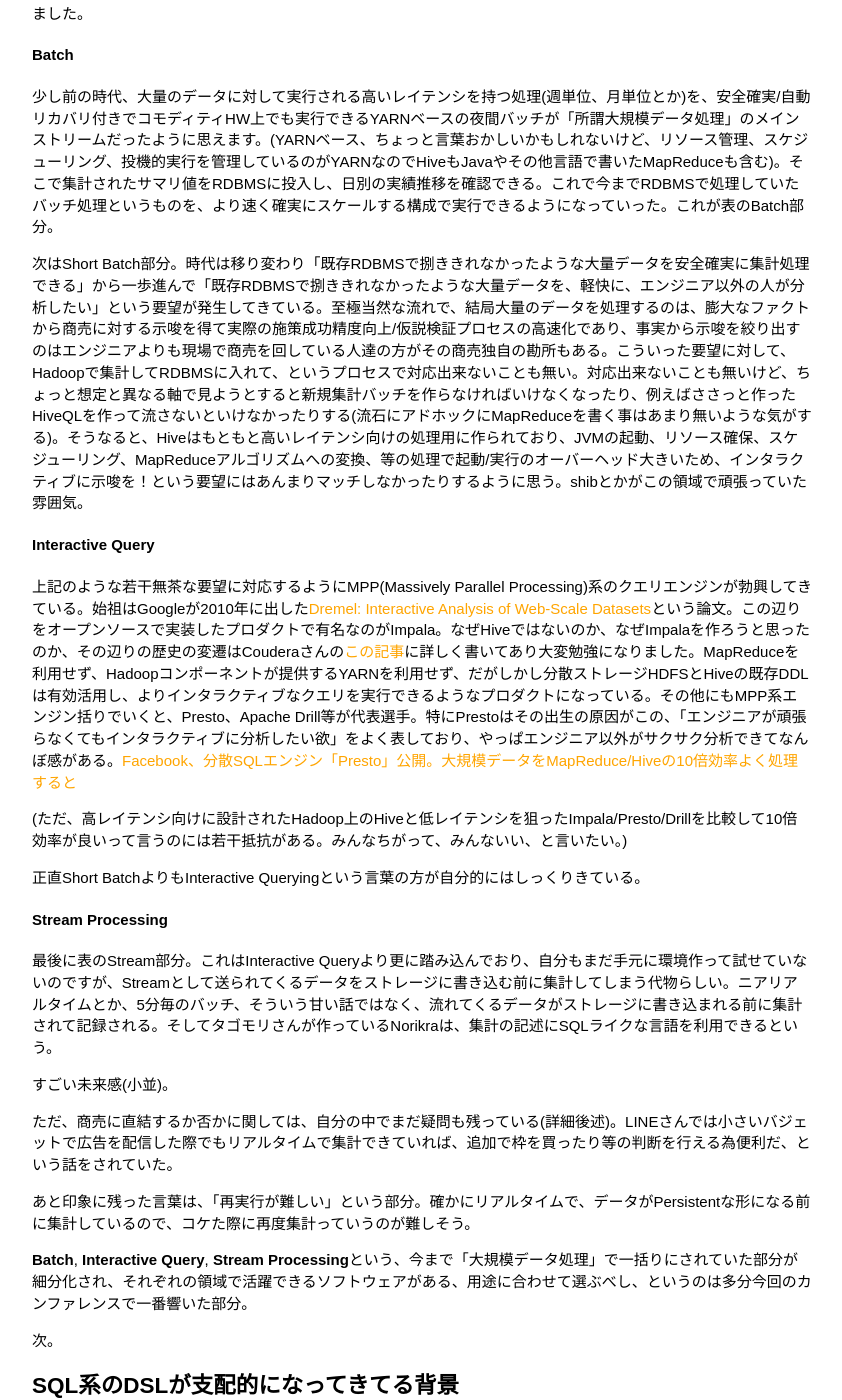
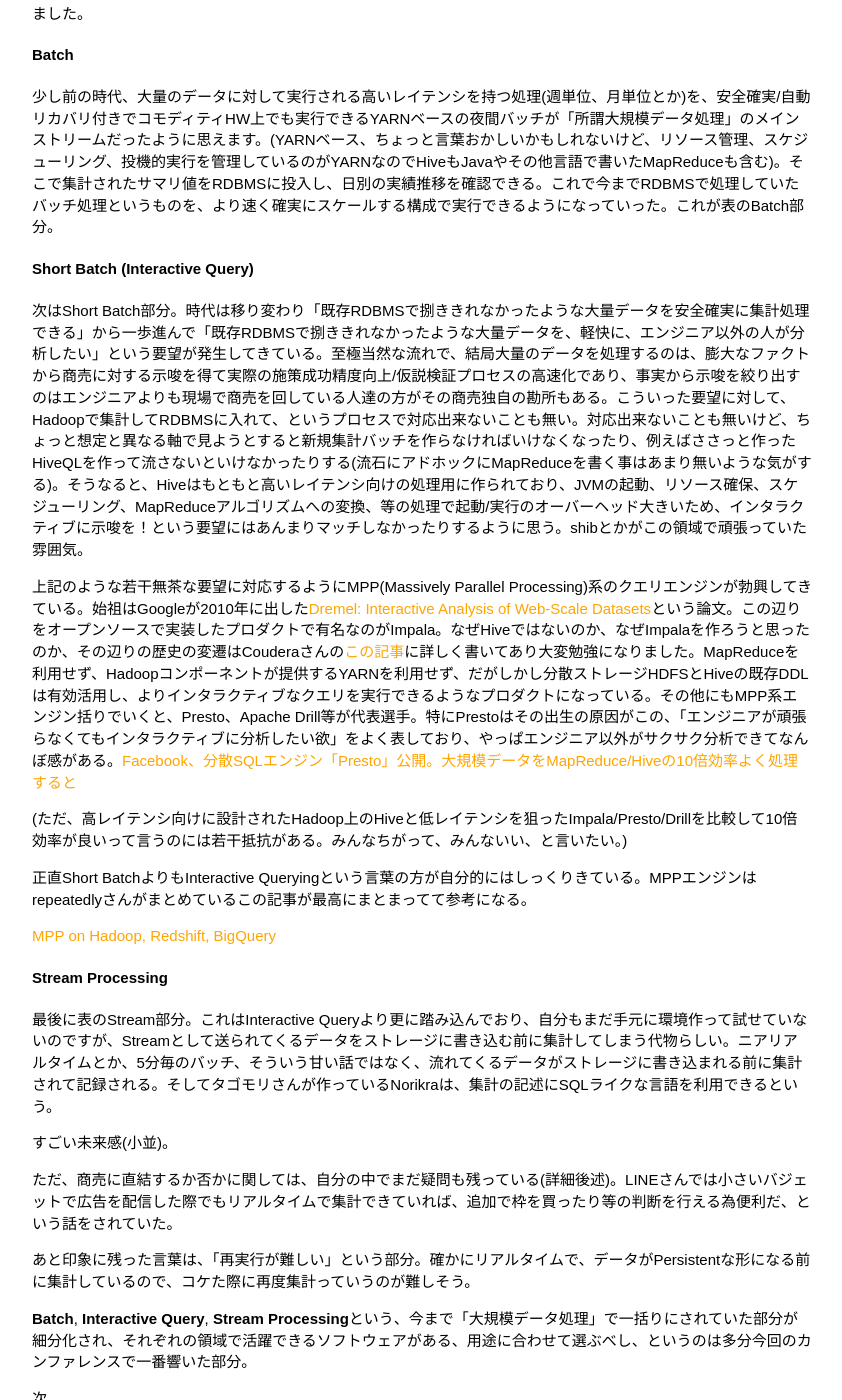
Before and after one commit to achiku/achiku.github.io, a Jekyll site: the page built from _posts/2014-08-11-hcj.md, in a window 1280 px wide and 1400 px high, scrolled down 1359 px. Shown: the whole window, without its empty margins (218-1060 px from the left). Built offline with Jekyll 4.4.1, drawn with Linux system fonts in a browser that asks for light colours; comment, search, counter and statistics services are not loaded; some of the changed text lies outside the part shown.

Commit message:
再度編集

```diff
--- a/_posts/2014-08-11-hcj.md
+++ b/_posts/2014-08-11-hcj.md
@@ -41,16 +41,20 @@
 
 少し前の時代、大量のデータに対して実行される高いレイテンシを持つ処理(週単位、月単位とか)を、安全確実/自動リカバリ付きでコモディティHW上でも実行できるYARNベースの夜間バッチが「所謂大規模データ処理」のメインストリームだったように思えます。(YARNベース、ちょっと言葉おかしいかもしれないけど、リソース管理、スケジューリング、投機的実行を管理しているのがYARNなのでHiveもJavaやその他言語で書いたMapReduceも含む)。そこで集計されたサマリ値をRDBMSに投入し、日別の実績推移を確認できる。これで今までRDBMSで処理していたバッチ処理というものを、より速く確実にスケールする構成で実行できるようになっていった。これが表のBatch部分。
 
+
+####Short Batch (Interactive Query)
+
 次はShort Batch部分。時代は移り変わり「既存RDBMSで捌ききれなかったような大量データを安全確実に集計処理できる」から一歩進んで「既存RDBMSで捌ききれなかったような大量データを、軽快に、エンジニア以外の人が分析したい」という要望が発生してきている。至極当然な流れで、結局大量のデータを処理するのは、膨大なファクトから商売に対する示唆を得て実際の施策成功精度向上/仮説検証プロセスの高速化であり、事実から示唆を絞り出すのはエンジニアよりも現場で商売を回している人達の方がその商売独自の勘所もある。こういった要望に対して、Hadoopで集計してRDBMSに入れて、というプロセスで対応出来ないことも無い。対応出来ないことも無いけど、ちょっと想定と異なる軸で見ようとすると新規集計バッチを作らなければいけなくなったり、例えばささっと作ったHiveQLを作って流さないといけなかったりする(流石にアドホックにMapReduceを書く事はあまり無いような気がする)。そうなると、Hiveはもともと高いレイテンシ向けの処理用に作られており、JVMの起動、リソース確保、スケジューリング、MapReduceアルゴリズムへの変換、等の処理で起動/実行のオーバーヘッド大きいため、インタラクティブに示唆を！という要望にはあんまりマッチしなかったりするように思う。shibとかがこの領域で頑張っていた雰囲気。
 
-
-####Interactive Query
 
 上記のような若干無茶な要望に対応するようにMPP(Massively Parallel Processing)系のクエリエンジンが勃興してきている。始祖はGoogleが2010年に出した[Dremel: Interactive Analysis of Web-Scale Datasets](http://research.google.com/pubs/pub36632.html)という論文。この辺りをオープンソースで実装したプロダクトで有名なのがImpala。なぜHiveではないのか、なぜImpalaを作ろうと思ったのか、その辺りの歴史の変遷はCouderaさんの[この記事](http://www.cloudera.co.jp/blog/20140107-impala-v-hive.html)に詳しく書いてあり大変勉強になりました。MapReduceを利用せず、Hadoopコンポーネントが提供するYARNを利用せず、だがしかし分散ストレージHDFSとHiveの既存DDLは有効活用し、よりインタラクティブなクエリを実行できるようなプロダクトになっている。その他にもMPP系エンジン括りでいくと、Presto、Apache Drill等が代表選手。特にPrestoはその出生の原因がこの、「エンジニアが頑張らなくてもインタラクティブに分析したい欲」をよく表しており、やっぱエンジニア以外がサクサク分析できてなんぼ感がある。[Facebook、分散SQLエンジン「Presto」公開。大規模データをMapReduce/Hiveの10倍効率よく処理すると](http://www.publickey1.jp/blog/13/facebooksqlprestomapreducehive10.html)
 
 (ただ、高レイテンシ向けに設計されたHadoop上のHiveと低レイテンシを狙ったImpala/Presto/Drillを比較して10倍効率が良いって言うのには若干抵抗がある。みんなちがって、みんないい、と言いたい。)
 
-正直Short BatchよりもInteractive Queryingという言葉の方が自分的にはしっくりきている。
+正直Short BatchよりもInteractive Queryingという言葉の方が自分的にはしっくりきている。MPPエンジンはrepeatedlyさんがまとめているこの記事が最高にまとまってて参考になる。
+
+[MPP on Hadoop, Redshift, BigQuery](http://repeatedly.github.io/ja/2014/07/mpp-on-hadoop-redshift-bigquery/)
+
 
 ####Stream Processing
 
```
Also changed, not shown: other parts of _posts/2014-08-11-hcj.md (+1 -1 lines), 2 other files.
